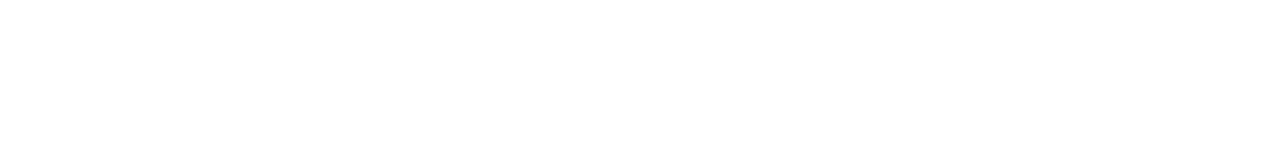
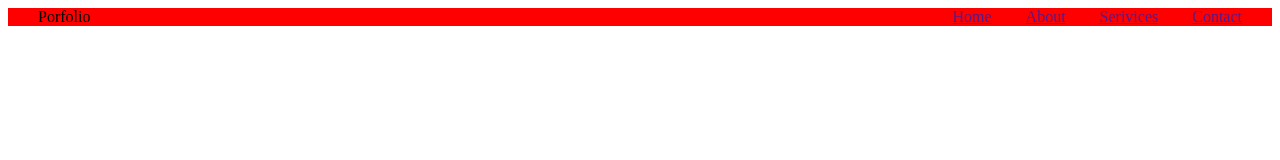
Before and after one commit to isiwaravishwanath/My_Portfolio_Own_CSS, a plain HTML site: page index.html in a window 1280 px wide. Drawn offline with Linux system fonts and the light colour scheme.

Commit message:
commit01

```diff
--- a/index.html
+++ b/index.html
@@ -4,8 +4,17 @@
     <meta charset="UTF-8">
     <meta name="viewport" content="width=device-width, initial-scale=1.0">
     <title>Document</title>
+    <link rel="stylesheet" href="style.css">
 </head>
 <body>
-
+    <nav>
+        <div class="logo">Porfolio</div>
+        <div class="opt">
+            <span><a href="">Home</a></span>
+            <span><a href="">About</a></span>
+            <span><a href="">Serivices</a></span>
+            <span><a href="">Contact</a></span>
+        </div>
+    </nav>
 </body>
 </html>
--- a/style.css
+++ b/style.css
@@ -1,3 +1,19 @@
-*{
-    background-color: green;
+nav{
+    display: flex;
+    /* width: 100%; */
+    justify-content: space-between;
+    background-color: red;
 }
+
+nav .logo{
+    margin-left: 30px;
+}
+nav .opt{
+    margin-right: 30px;
+    list-style: none;
+}
+
+nav .opt a{
+    margin-left: 30px;
+    list-style: none;
+}
```
